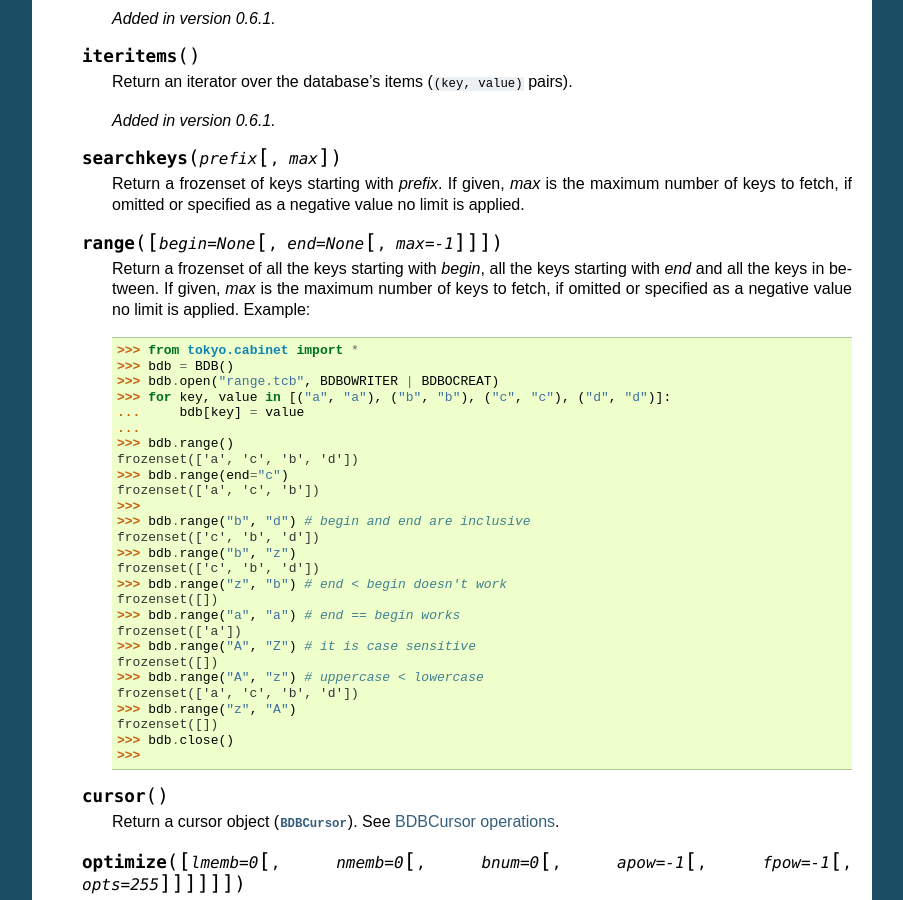
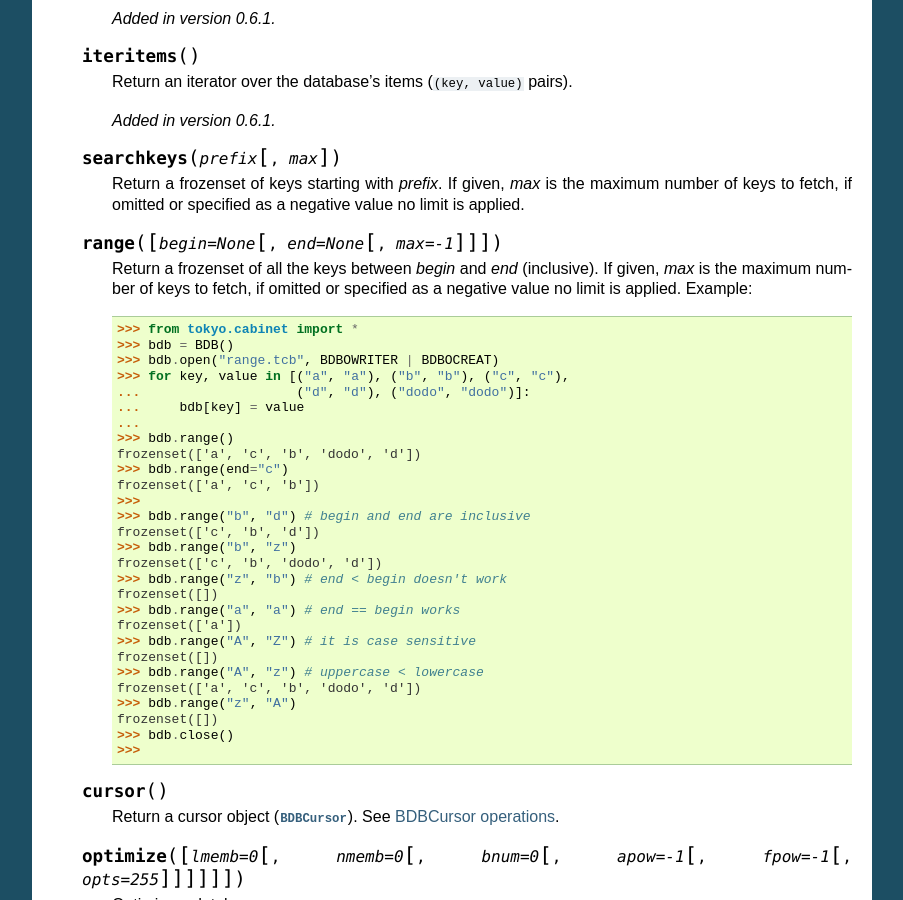
Before and after one commit to assad2008/tokyo-python, a Sphinx documentation site: the page built from tokyo-python/doc_src/source/BDB.rst, in a window 1280 px wide and 900 px high, scrolled down 4820 px. Shown: the whole window, without its empty margins (198-1101 px from the left). Built offline with Sphinx 7.4.7, drawn with Linux system fonts in a browser that asks for light colours; pages that are not in the unit, such as notebooks, are missing from menus.

Commit message:
documentation for BDB.range() was misleading

```diff
--- a/tokyo-python/doc_src/source/BDB.rst
+++ b/tokyo-python/doc_src/source/BDB.rst
@@ -365,26 +365,26 @@ B+ Tree Database --- :class:`BDB`
 
     .. method:: range([begin=None[, end=None[, max=-1]]])
 
-        Return a frozenset of all the keys starting with *begin*, all the keys
-        starting with *end* and all the keys in between. If given, *max* is the
-        maximum number of keys to fetch, if omitted or specified as a negative
-        value no limit is applied. Example::
+        Return a frozenset of all the keys between *begin* and *end* (inclusive).
+        If given, *max* is the maximum number of keys to fetch, if omitted or
+        specified as a negative value no limit is applied. Example::
 
             >>> from tokyo.cabinet import *
             >>> bdb = BDB()
             >>> bdb.open("range.tcb", BDBOWRITER | BDBOCREAT)
-            >>> for key, value in [("a", "a"), ("b", "b"), ("c", "c"), ("d", "d")]:
+            >>> for key, value in [("a", "a"), ("b", "b"), ("c", "c"),
+            ...                    ("d", "d"), ("dodo", "dodo")]:
             ...     bdb[key] = value
             ...
             >>> bdb.range()
-            frozenset(['a', 'c', 'b', 'd'])
+            frozenset(['a', 'c', 'b', 'dodo', 'd'])
             >>> bdb.range(end="c")
             frozenset(['a', 'c', 'b'])
             >>>
             >>> bdb.range("b", "d") # begin and end are inclusive
             frozenset(['c', 'b', 'd'])
             >>> bdb.range("b", "z")
-            frozenset(['c', 'b', 'd'])
+            frozenset(['c', 'b', 'dodo', 'd'])
             >>> bdb.range("z", "b") # end < begin doesn't work
             frozenset([])
             >>> bdb.range("a", "a") # end == begin works
@@ -392,7 +392,7 @@ B+ Tree Database --- :class:`BDB`
             >>> bdb.range("A", "Z") # it is case sensitive
             frozenset([])
             >>> bdb.range("A", "z") # uppercase < lowercase
-            frozenset(['a', 'c', 'b', 'd'])
+            frozenset(['a', 'c', 'b', 'dodo', 'd'])
             >>> bdb.range("z", "A")
             frozenset([])
             >>> bdb.close()
```
Also changed, not shown: 1 other file.
